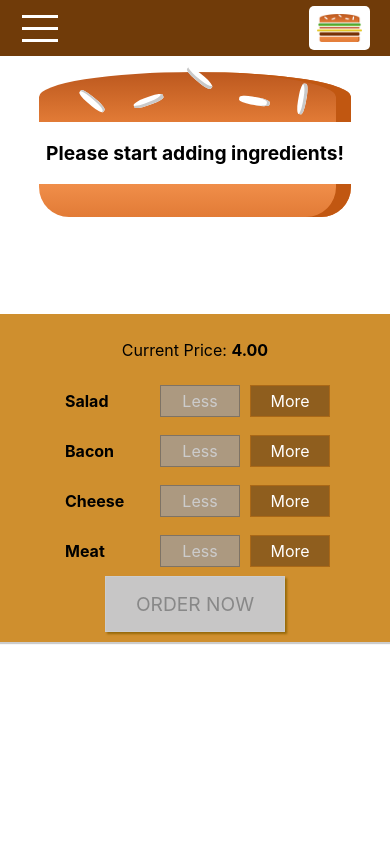
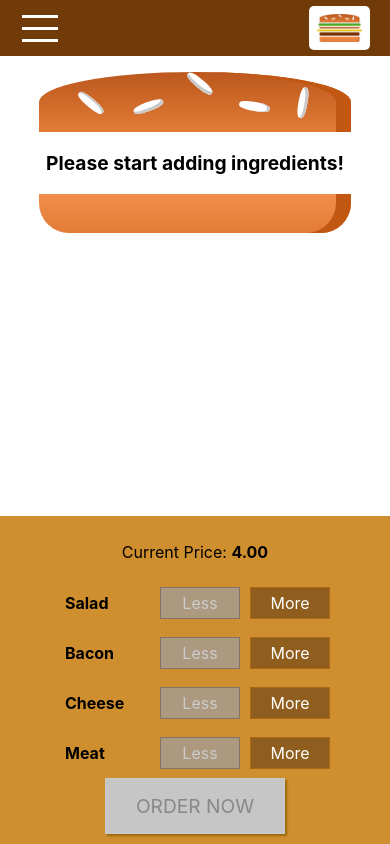
Before and after one commit to iamsanjaymalakar/react-xburger, a React (Create React App) app: page / in a window 390 px wide. Built offline with nearby package versions, Linux system fonts and the light colour scheme.

Commit message:
buildcontrols to stay at bottom on mobile

```diff
--- a/src/components/Burger/BuildControls.module.css
+++ b/src/components/Burger/BuildControls.module.css
@@ -7,8 +7,14 @@
   box-shadow: 0 2px 1px #ccc;
   margin: auto;
   padding: 10px 0;
-  /* position: fixed; */
-  /* bottom: 0; */
+  position: fixed;
+  bottom: 0;
+}
+
+@media (min-width: 500px) {
+  .BuildControls {
+    position: static;
+  }
 }
 
 .OrderButton {
--- a/src/components/Burger/Burger.module.css
+++ b/src/components/Burger/Burger.module.css
@@ -1,7 +1,7 @@
 .Burger {
   width: 100%;
   margin: auto;
-  height: 250px;
+  height: 300px;
   overflow-y: auto;
   text-align: center;
   font-weight: bold;
```
